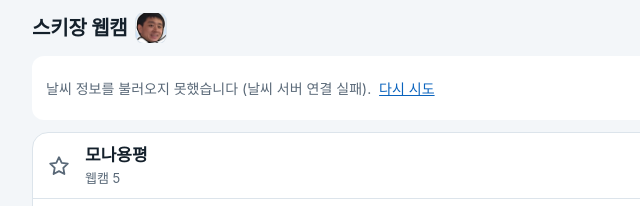
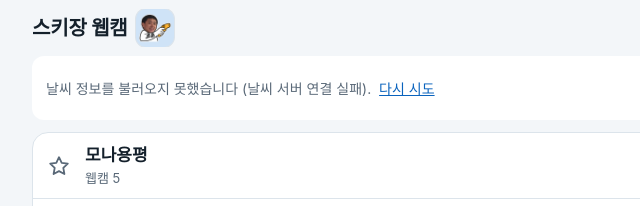
Before and after one commit to rumeadia-dotcom/ski-webcams, a website: page index.html in a window 1280 px wide. Shown: the top 206 px of the page, 264-904 px from the left. Drawn offline with nearby package versions, Linux system fonts and the light colour scheme; no server answers.

Commit message:
아이콘을 얼굴만이 아닌 스티커 전체로 교체

```diff
--- a/css/style.css
+++ b/css/style.css
@@ -98,12 +98,13 @@ button { font: inherit; color: inherit; }
 .top h1.brand { display: flex; align-items: center; gap: 8px; }
 .app-icon {
   flex: none;
-  width: 30px;
-  height: 30px;
-  border-radius: 8px;
+  width: 38px;
+  height: 38px;
+  padding: 2px;
+  border-radius: 10px;
   background: #cfe3f7;
   box-shadow: 0 0 0 1px var(--line);
-  object-fit: cover;
+  object-fit: contain;
 }
 .back {
   display: grid;
--- a/index.html
+++ b/index.html
@@ -8,14 +8,14 @@
   <meta name="theme-color" content="#0e151c" media="(prefers-color-scheme: dark)">
   <meta name="description" content="국내 스키장 실시간 웹캠과 날씨를 한곳에서 봅니다.">
   <title>스키장 웹캠</title>
-  <link rel="icon" type="image/png" href="img/icon-64.png">
-  <link rel="apple-touch-icon" href="img/icon-180.png">
-  <link rel="stylesheet" href="css/style.css?v=4">
+  <link rel="icon" type="image/png" href="img/sticker-144.png">
+  <link rel="apple-touch-icon" href="img/touch-180.png">
+  <link rel="stylesheet" href="css/style.css?v=5">
 </head>
 <body>
   <div id="app"></div>
   <noscript><p class="notice">이 사이트는 자바스크립트가 켜져 있어야 동작합니다.</p></noscript>
   <script async data-hls src="https://cdn.jsdelivr.net/npm/hls.js@1.7.4/dist/hls.min.js"></script>
-  <script type="module" src="js/app.js?v=6"></script>
+  <script type="module" src="js/app.js?v=7"></script>
 </body>
 </html>
--- a/js/app.js
+++ b/js/app.js
@@ -187,7 +187,7 @@ function renderList() {
   mount(
     h('header', { class: 'top' },
       h('h1', { class: 'brand' }, '스키장 웹캠',
-        h('img', { class: 'app-icon', src: 'img/icon-64.png', alt: '', width: '64', height: '64' })),
+        h('img', { class: 'app-icon', src: 'img/sticker-144.png', alt: '', width: '144', height: '144' })),
     ),
     adviceBanner(),
     state.weather === null ? weatherFailure('notice') : null,
```
Also changed, not shown: img/icon-180.png (deleted), img/icon-64.png (deleted), img/sticker-144.png (added), img/touch-180.png (added).
